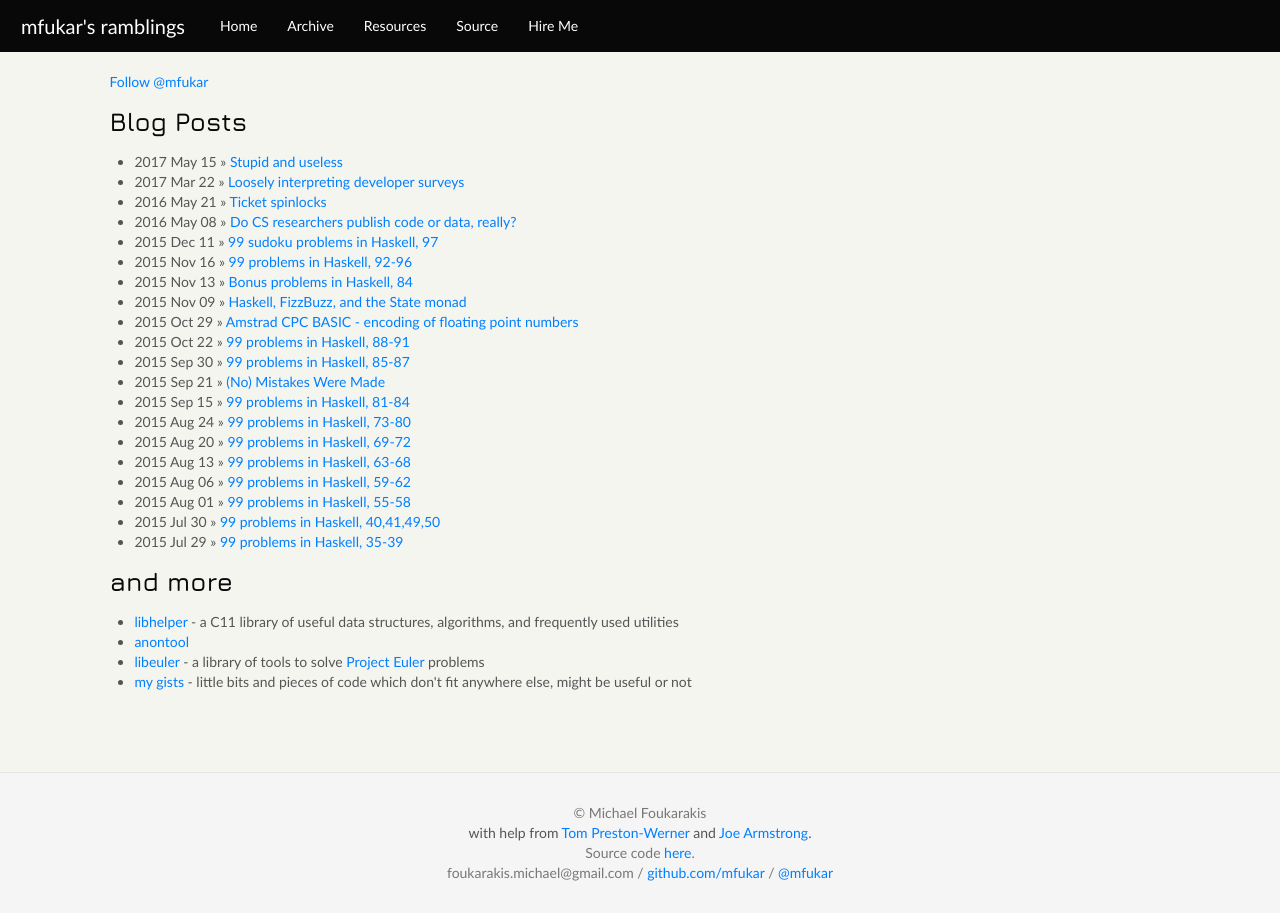
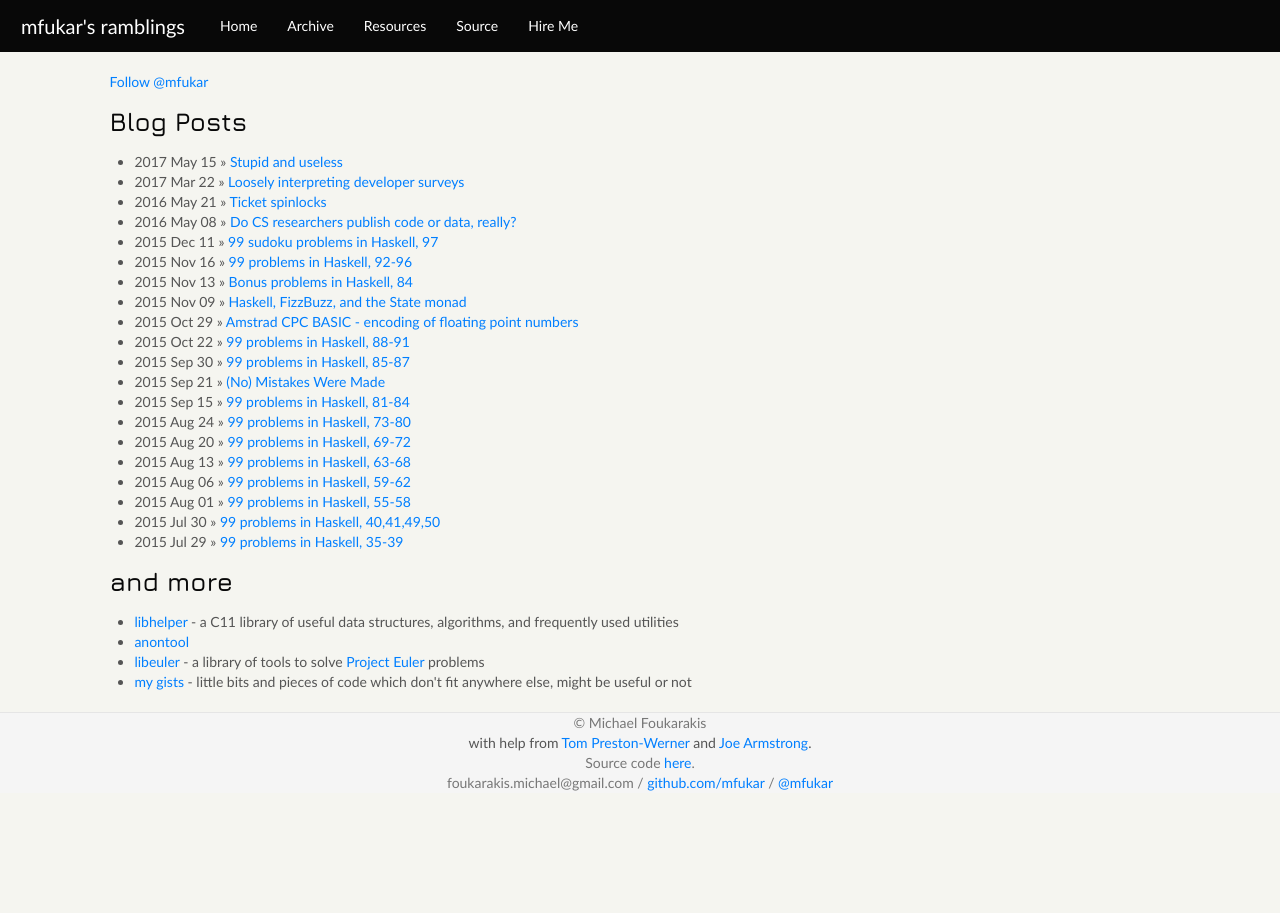
Before and after one commit to mfukar/mfukar.github.com, a Jekyll site: the page built from index.html, in a window 1280 px wide. Built offline with Jekyll 4.4.1, drawn with Linux system fonts in a browser that asks for light colours; some web fonts are replaced; comment, search, counter and statistics services are not loaded.

Commit message:
footer: Reduce vertical padding & margin
Signed-off-by: Michael Foukarakis <michael.foukarakis@bmw-carit.de>

```diff
--- a/css/screen.css
+++ b/css/screen.css
@@ -2,8 +2,8 @@ div.customize * p {text-align:justify;}
 
 .footer {
     text-align: center;
-    padding: 30px 0;
-    margin-top: 70px;
+    padding: 0px 0;
+    margin-top: 10px;
     border-top: 1px solid #e5e5e5;
     background-color: #f5f5f5;
 }
```
